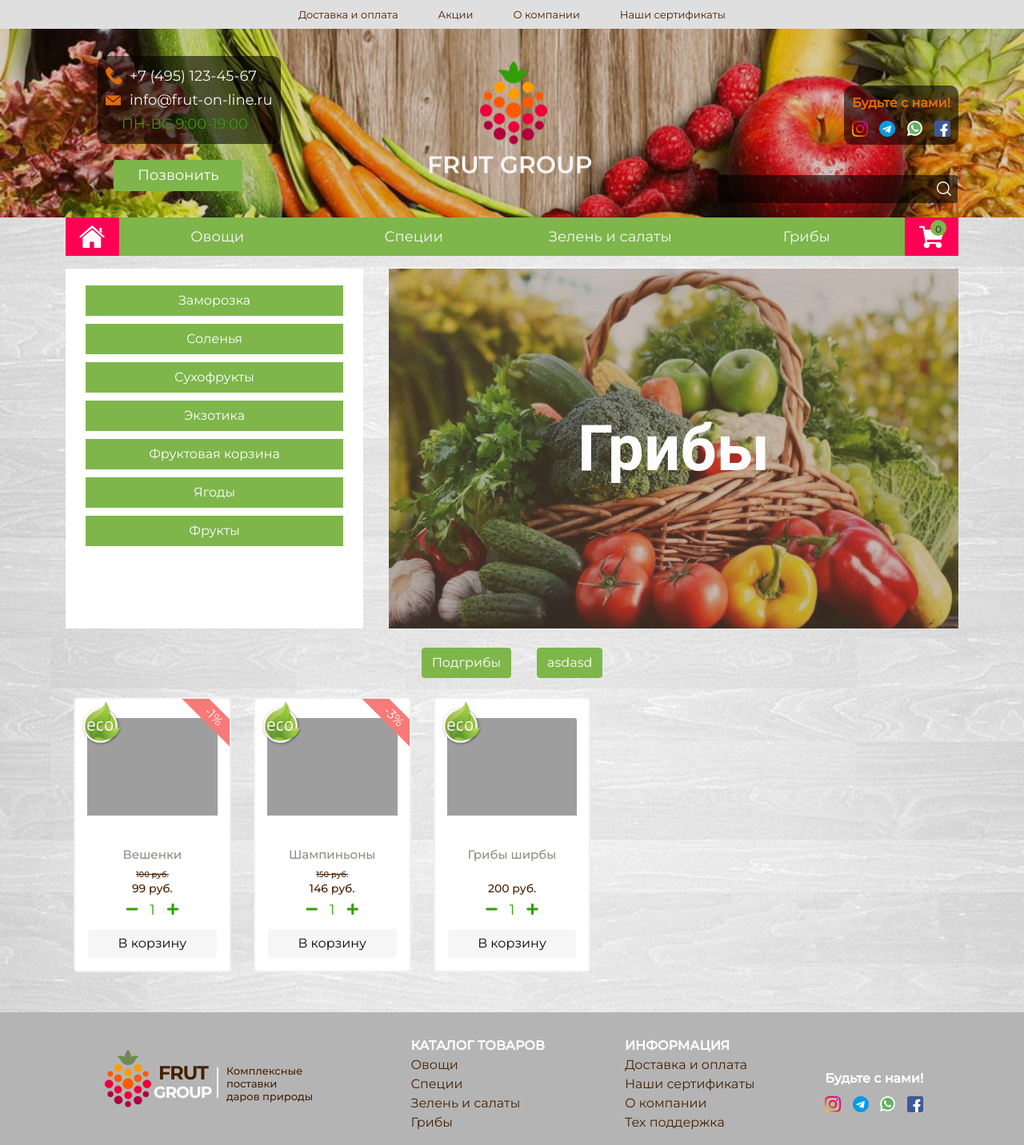
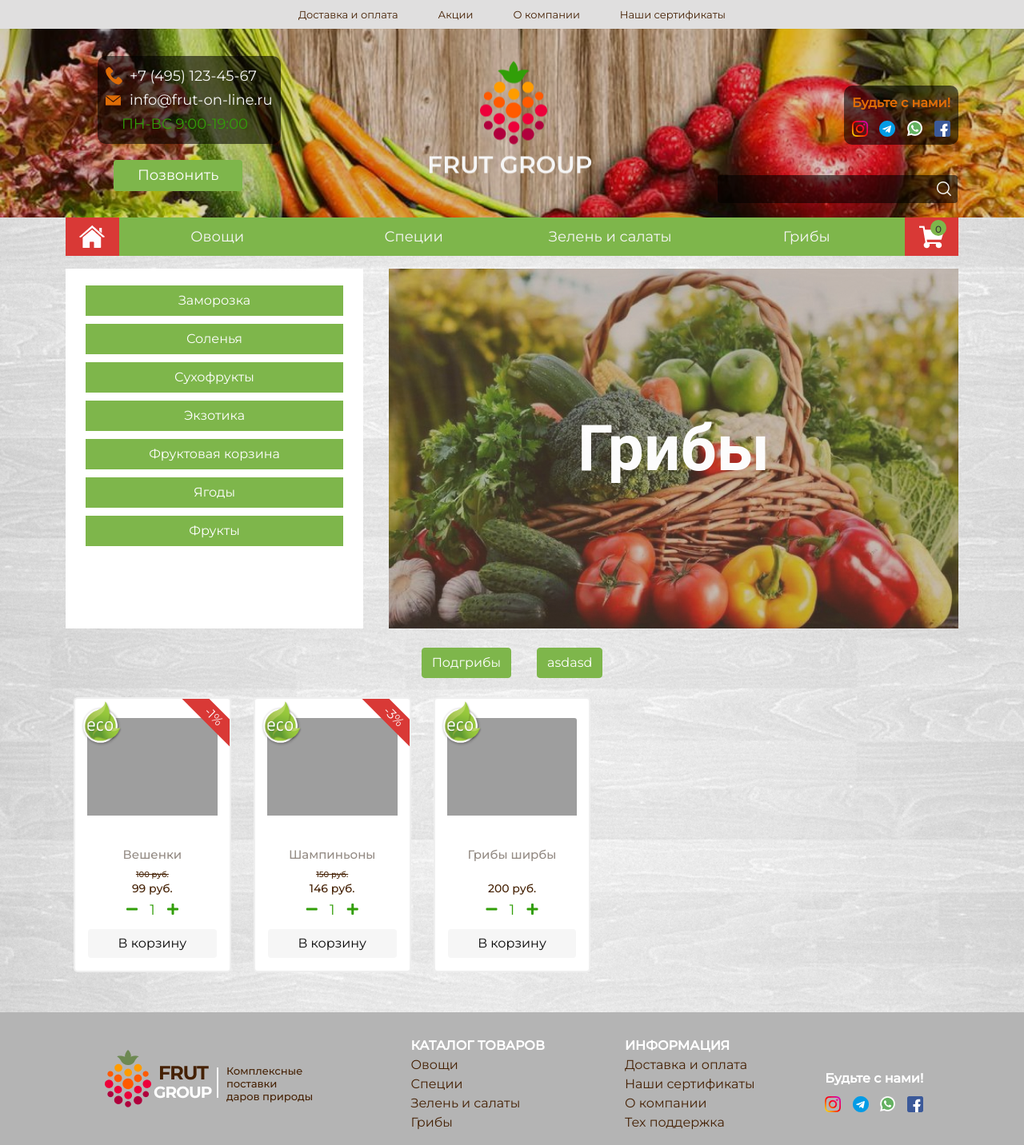
Before and after one commit to aydarbekov/friut_group, a Django app: page /category/gribyi/ in a window 1280 px wide. Shown: the whole page at 80% size. Run offline with Django 3.2, Linux system fonts and the light colour scheme; data comes from the database, SQL or seed files in the repository; grey boxes are pictures that could not be loaded.

Commit message:
цвет кока колы

```diff
--- a/source/webapp/static/css/style.css
+++ b/source/webapp/static/css/style.css
@@ -248,14 +248,14 @@ footer .catalog{
 }
 .horizontal-menu .to-main-btn{
     width: 6%;
-    background-color: #FD0056;
+    background-color: #d93936;
     background-image: url(../images/logos/home-logo.png);
     background-repeat: no-repeat;
     background-position: center;
 }
 .horizontal-menu .cart{
     width: 6%;
-    background-color: #FD0056;
+    background-color: #d93936;
     background-image: url(../images/logos/cart-icon.png);
     background-repeat: no-repeat;
     background-position: center;
@@ -494,7 +494,7 @@ footer .catalog{
 .discount-in-top{
     position: absolute;
     text-align: center;
-    background-color: #f97979;
+    background-color: #d93936;
     width: 90px;
     transform-origin: 50% 196%;
     transform: rotate(45deg);
--- a/source/webapp/templates/index.html
+++ b/source/webapp/templates/index.html
@@ -125,8 +125,8 @@
     </div>
     <div class="container mt-4">
         <div class="products-list pb-3">
-            <div class="product-list-title-div" style="border-bottom: #FD0056 solid 3px;">
-                <span class="product-list-title" style="background-color: #FD0056">
+            <div class="product-list-title-div" style="border-bottom: #d93936 solid 3px;">
+                <span class="product-list-title" style="background-color: #d93936">
                     Акционные товары
                 </span>
             </div>
```
Also changed, not shown: source/webapp/static/images/pics/bestseller-flag.png.
